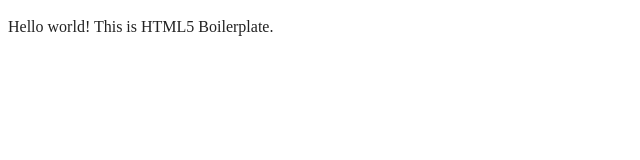
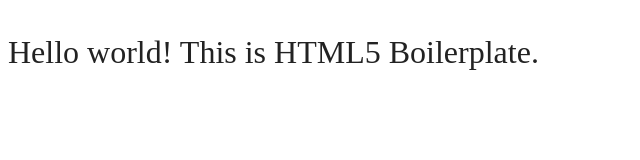
Before and after one commit to WimTeuling/metrolics, a plain HTML site: page index.html in a window 1280 px wide. Shown: the whole page, without its empty margins (0-640 px from the left). Drawn offline with Linux system fonts and the light colour scheme.

Commit message:
styles: base font style change

```diff
--- a/css/style.css
+++ b/css/style.css
@@ -13,8 +13,8 @@
 
 html {
   color: #222;
-  font-size: 1em;
-  line-height: 1.4;
+  font-size: 2em;
+  line-height: 1.3;
 }
 
 /*
```
